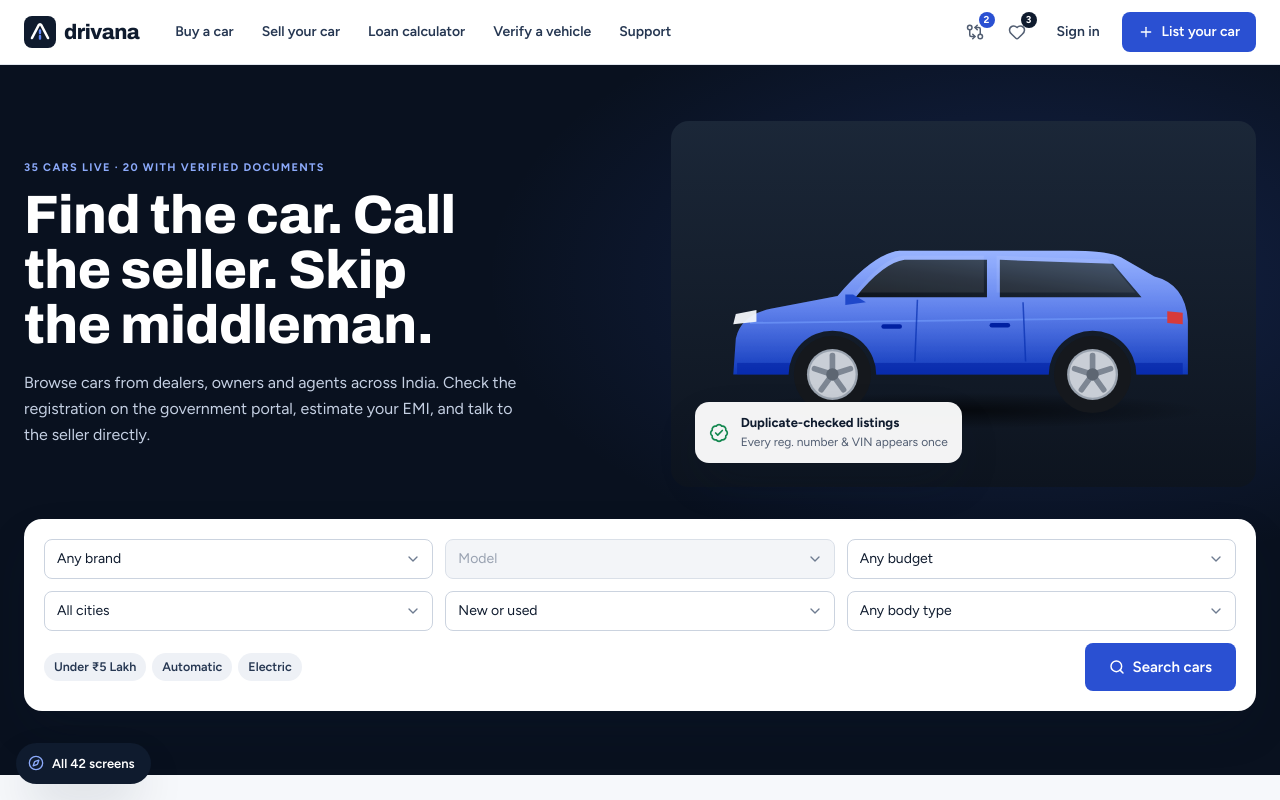
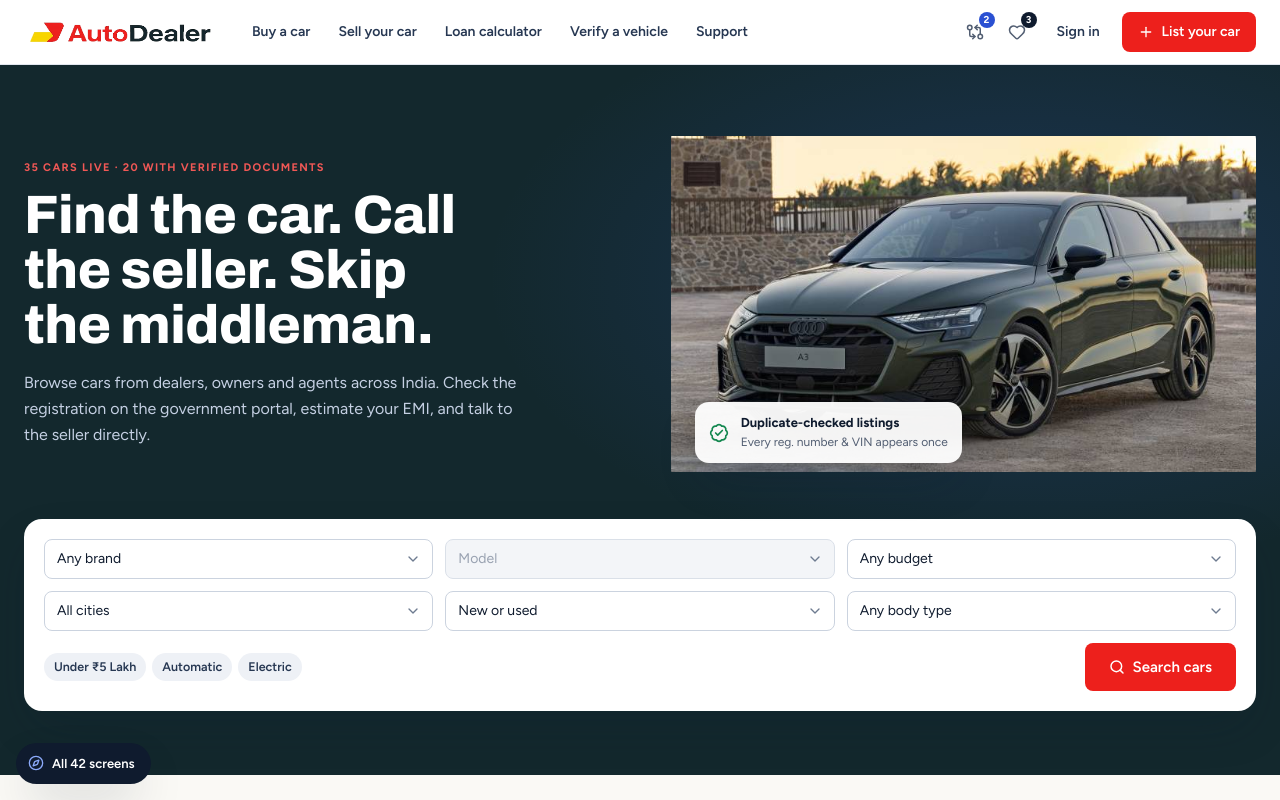
Before and after one commit to pitambar77/drivana, a React (Vite) app: page / in a window 1280 px wide. Shown: the top 800 px of the page. Built offline with nearby package versions, Linux system fonts and the light colour scheme.

Commit message:
Initial commit of Vite R

```diff
--- a/src/components/layout/Brand.jsx
+++ b/src/components/layout/Brand.jsx
@@ -4,14 +4,15 @@ import { cn } from '../../utils/format';
 export function Logo({ dark, className, to = '/' }) {
   return (
     <Link to={to} className={cn('flex shrink-0 items-center gap-2', className)} aria-label="Drivana home">
-      <svg viewBox="0 0 32 32" className="h-8 w-8" aria-hidden="true">
+      {/* <svg viewBox="0 0 32 32" className="h-8 w-8" aria-hidden="true">
         <rect width="32" height="32" rx="8" fill={dark ? '#FFFFFF' : '#0F1B2E'} />
         <path d="M8 22 L14.5 9.5 Q16 7 17.5 9.5 L24 22" fill="none" stroke={dark ? '#0F1B2E' : '#FFFFFF'} strokeWidth="2.6" strokeLinecap="round" strokeLinejoin="round" />
         <path d="M16 14.5 V17 M16 20 V22.5" stroke="#5E84F3" strokeWidth="2.4" strokeLinecap="round" />
       </svg>
       <span className={cn('font-display text-[21px] font-extrabold tracking-tight', dark ? 'text-white' : 'text-ink-900')} style={{ fontStretch: '118%' }}>
         drivana
-      </span>
+      </span> */}
+      <img src="/autodealer-logo.png" alt="Drivana Logo" className="h-8 w-48" />
     </Link>
   );
 }
--- a/src/pages/public/Home.jsx
+++ b/src/pages/public/Home.jsx
@@ -57,11 +57,11 @@ export default function Home() {
   return (
     <>
       {/* Hero */}
-      <section className="relative overflow-hidden bg-ink-950">
+      <section className="relative overflow-hidden bg-[#13282d]">
         <div className="pointer-events-none absolute inset-0 opacity-60" style={{ background: 'radial-gradient(60% 60% at 80% 30%, rgba(61,102,232,0.35), transparent 70%)' }} />
         <div className="container-page relative grid gap-8 pb-10 pt-10 md:pt-14 lg:grid-cols-[1.05fr_1fr] lg:items-center lg:pb-16">
           <div className="min-w-0">
-            <p className="eyebrow text-accent-300">{num(live.length)} cars live · {num(verifiedCount)} with verified documents</p>
+            <p className="eyebrow text-[#f15856]">{num(live.length)} cars live · {num(verifiedCount)} with verified documents</p>
             <h1 className="mt-3 max-w-xl text-[38px] font-extrabold leading-[1.02] text-white md:text-[54px]" style={{ fontStretch: '118%' }}>
               Find the car. Call the seller. Skip the middleman.
             </h1>
@@ -71,7 +71,12 @@ export default function Home() {
             </div>
           </div>
           <div className="relative hidden lg:block">
-            <CarArt vehicle={heroCar} view="rear" className="aspect-[16/10] w-full rounded-2xl bg-transparent" />
+            {/* <CarArt vehicle={heroCar} view="rear" className="aspect-[16/10] w-full rounded-2xl bg-transparent" /> */}
+              <img
+    src="/banner-car.jpg"
+    alt="Featured car"
+    className="aspect-[16/10] w-full rounded-2xl object-contain"
+  />
             <div className="absolute bottom-6 left-6 flex items-center gap-3 rounded-xl bg-white/95 px-3.5 py-2.5 shadow-pop">
               <BadgeCheck className="h-5 w-5 text-ok-600" />
               <div>
--- a/src/styles/index.css
+++ b/src/styles/index.css
@@ -8,7 +8,8 @@
   }
   html,
   body {
-    background: #f6f8fb;
+    /* background: #f6f8fb; #f9f7ee */
+    background: #faf9f5;
     color: #1a202a;
   }
   body {
@@ -87,8 +88,11 @@
   .btn-lg {
     @apply h-12 px-6 text-[15px];
   }
-  .btn-primary {
+  /* .btn-primary {
     @apply bg-accent-600 text-white hover:bg-accent-700 active:bg-accent-800;
+  } */
+   .btn-primary {
+    @apply bg-[#ed201c] text-white hover:bg-accent-700 active:bg-accent-800;
   }
   .btn-dark {
     @apply bg-ink-900 text-white hover:bg-ink-800;
@@ -134,7 +138,7 @@
     @apply p-5 md:p-6;
   }
   .eyebrow {
-    @apply text-2xs font-bold uppercase tracking-[0.12em] text-accent-600;
+    @apply text-2xs font-bold uppercase tracking-[0.12em] text-[#ed201c];
   }
   .num {
     font-variant-numeric: tabular-nums;
```
Also changed, not shown: public/autodealer-logo.png (added), public/banner-car.jpg (added).
